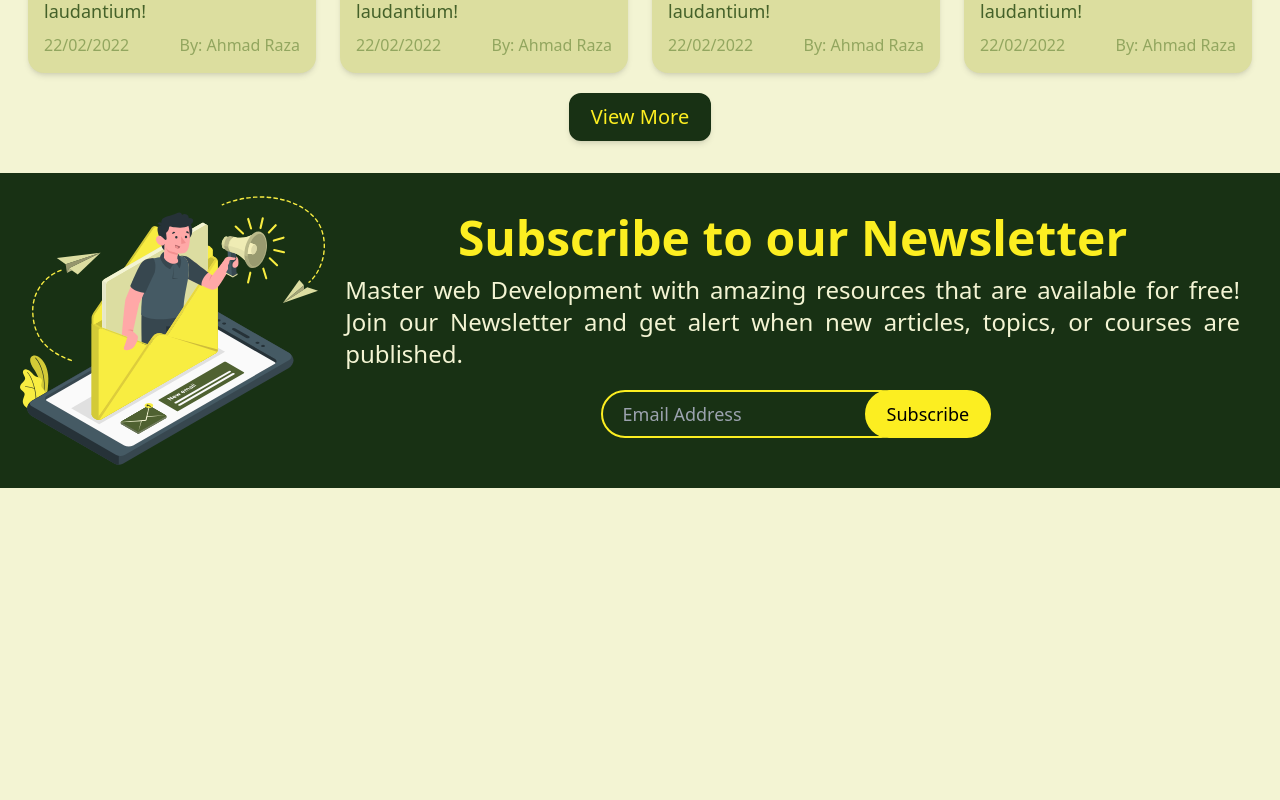
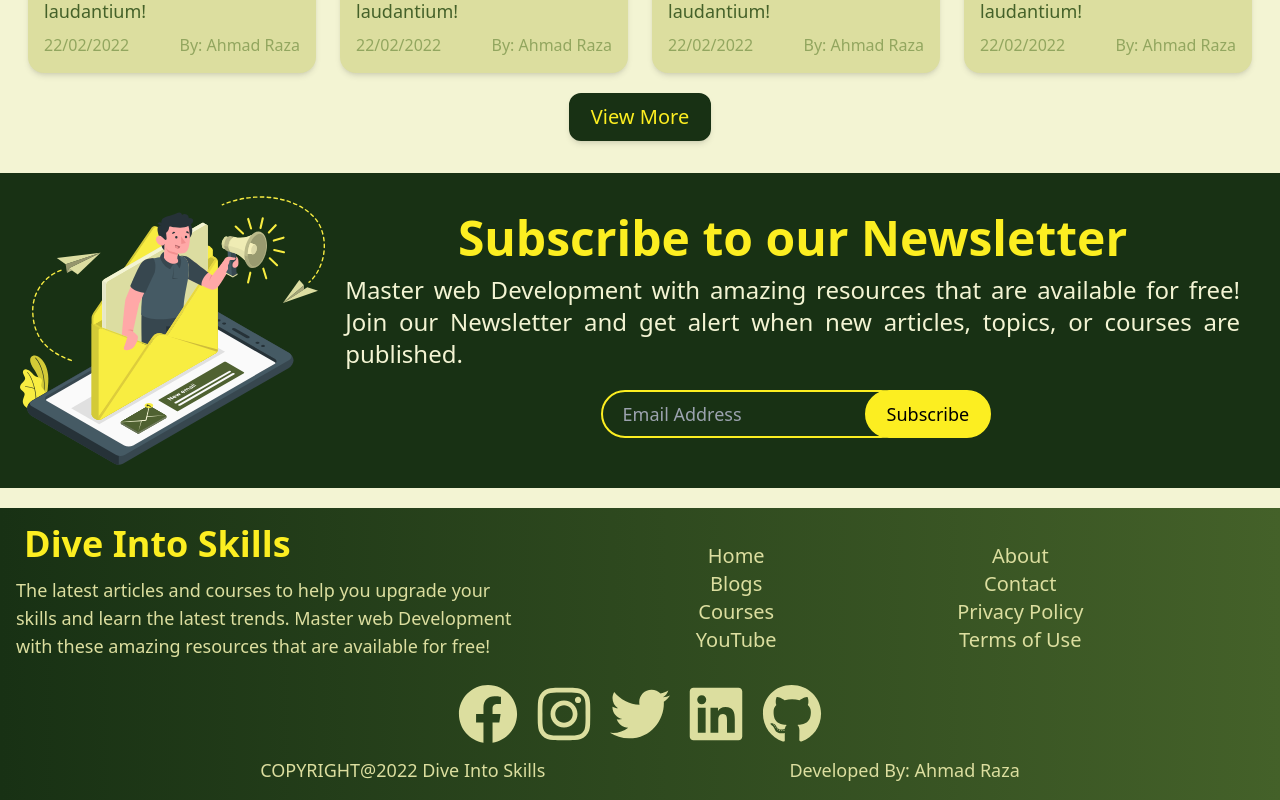
Before and after one commit to AhmadRaza365/DiveIntoSkills, a Next.js app: page / in a window 1280 px wide. Shown: the part 1798-2598 px from the top of the page. Before the commit the page ends 2286 px from the top, so only its background shows below. Built offline with nearby package versions, Linux system fonts and the light colour scheme.

Commit message:
Footer Setup

```diff
--- /dev/null
+++ b/components/Footer.js
@@ -0,0 +1,150 @@
+import React from "react";
+import { useState } from "react";
+import Link from "next/link";
+import {
+  FaFacebook,
+  FaInstagram,
+  FaTwitter,
+  FaLinkedin,
+  FaGithub,
+} from "react-icons/fa";
+
+const Footer = () => {
+  const [open, setOpen] = useState(false);
+
+  return (
+    <footer className="w-full bg-gradient-to-r from-dark-green to-green py-4 px-4 mt-5">
+      <div className="flex flex-col md:flex-row ">
+        <div className="w-full md:w-2/5">
+          <h1 className="text-4xl text-yellow mx-2 font-bold">
+            Dive Into Skills
+          </h1>
+          <p className="text-light-yellow text-lg my-3">
+            The latest articles and courses to help you upgrade your skills and
+            learn the latest trends. Master web Development with these amazing
+            resources that are available for free!
+          </p>
+        </div>
+        <div className="flex items-center justify-evenly w-full md:w-3/5">
+          <ul>
+            <li className="text-xl text-center">
+              <Link href="/">
+                <a className="text-light-yellow hover:text-yellow  duration-500">
+                  Home
+                </a>
+              </Link>
+            </li>
+            <li className="text-xl text-center">
+              <Link href="/blogs">
+                <a className="text-light-yellow hover:text-yellow  duration-500">
+                  Blogs
+                </a>
+              </Link>
+            </li>
+            <li className="text-xl text-center">
+              <Link href="/courses">
+                <a className="text-light-yellow hover:text-yellow  duration-500">
+                  Courses
+                </a>
+              </Link>
+            </li>
+            <li className="text-xl text-center">
+              <Link href="https://youtube.com/c/DiveIntoSkills">
+                <a
+                  target="_blank"
+                  className="text-light-yellow hover:text-yellow  duration-500"
+                >
+                  YouTube
+                </a>
+              </Link>
+            </li>
+          </ul>
+
+          <ul>
+            <li className="text-xl text-center">
+              <Link href="/about">
+                <a className="text-light-yellow hover:text-yellow  duration-500">
+                  About
+                </a>
+              </Link>
+            </li>
+            <li className="text-xl text-center">
+              <Link href="/contact">
+                <a className="text-light-yellow hover:text-yellow  duration-500">
+                  Contact
+                </a>
+              </Link>
+            </li>
+            <li className="text-xl text-center">
+              <Link href="/privacy-policy">
+                <a className="text-light-yellow hover:text-yellow  duration-500">
+                  Privacy Policy
+                </a>
+              </Link>
+            </li>
+            <li className="text-xl text-center">
+              <Link href="/terms-of-use">
+                <a className="text-light-yellow hover:text-yellow  duration-500">
+                  Terms of Use
+                </a>
+              </Link>
+            </li>
+          </ul>
+        </div>
+      </div>
+      <ul className="flex justify-center my-3 ">
+        <a
+          href="https://www.facebook.com/AhmadRaza365"
+          target="_blank"
+          rel="noreferrer"
+        >
+          {" "}
+          <FaFacebook className="text-4xl md:text-6xl mx-2 text-light-yellow hover:text-yellow  cursor-pointer   " />{" "}
+        </a>
+        <a
+          href="https://www.instagram.com/ahmadraza_365"
+          target="_blank"
+          rel="noreferrer"
+        >
+          {" "}
+          <FaInstagram className="text-4xl md:text-6xl mx-2 text-light-yellow hover:text-yellow   cursor-pointer   " />{" "}
+        </a>
+        <a
+          href="https://twitter.com/AhmadRaza365"
+          target="_blank"
+          rel="noreferrer"
+        >
+          {" "}
+          <FaTwitter className="text-4xl md:text-6xl mx-2 text-light-yellow hover:text-yellow   cursor-pointer   " />{" "}
+        </a>
+        <a
+          href="https://www.linkedin.com/in/ahmadraza365/"
+          target="_blank"
+          rel="noreferrer"
+        >
+          {" "}
+          <FaLinkedin className="text-4xl md:text-6xl mx-2 text-light-yellow hover:text-yellow   cursor-pointer   " />{" "}
+        </a>
+        <a
+          href="http://github.com/AhmadRaza365"
+          target="_blank"
+          rel="noreferrer"
+        >
+          {" "}
+          <FaGithub className="text-4xl md:text-6xl mx-2 text-light-yellow hover:text-yellow   cursor-pointer   " />
+        </a>
+      </ul>
+      <div className="text-light-yellow text-lg flex flex-wrap justify-evenly">
+        <p>COPYRIGHT@2022 Dive Into Skills</p>
+        <p>
+          Developed By:&#160;
+          <Link href="/ahmadraza">
+            <a className="text-light-yellow hover:text-yellow">Ahmad Raza</a>
+          </Link>
+        </p>
+      </div>
+    </footer>
+  );
+};
+
+export default Footer;
--- a/pages/_app.js
+++ b/pages/_app.js
@@ -1,4 +1,5 @@
 import Header from '../components/Header'
+import Footer from '../components/Footer'
 import '../styles/globals.css'
 
 function MyApp({ Component, pageProps }) {
@@ -6,6 +7,7 @@ function MyApp({ Component, pageProps }) {
     <>
     <Header />
     <Component {...pageProps} />
+    <Footer />
     </>
   )
 }
```
